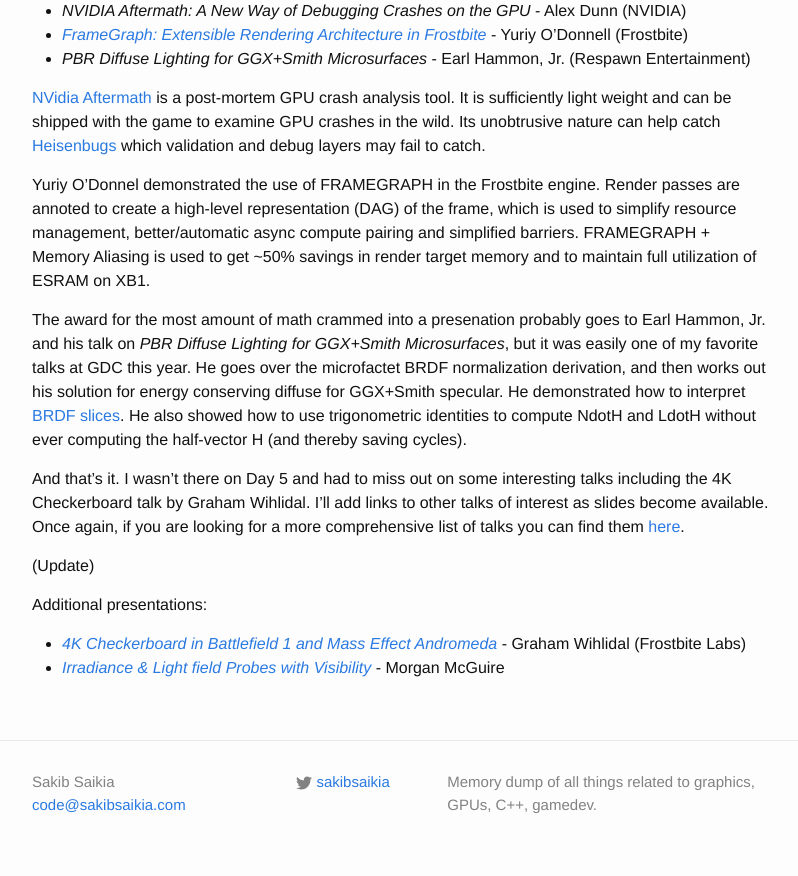
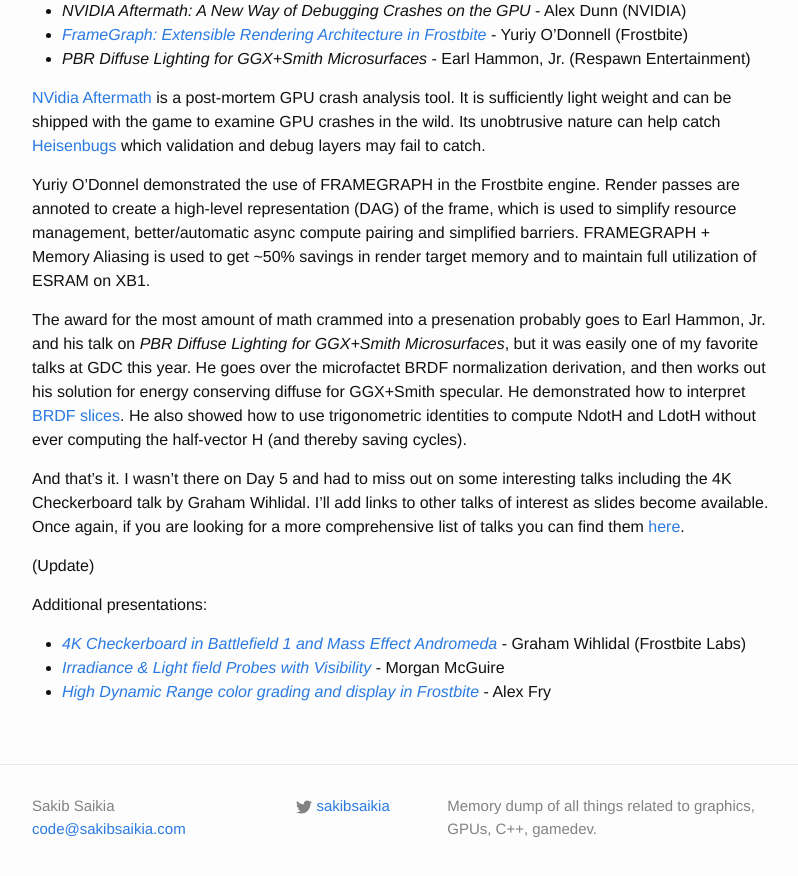
Before and after one commit to SakibSaikia/SakibSaikia.github.io, a Jekyll site: the page built from _posts/2017-03-03-GDC-2017-Recap.markdown, in a window 1280 px wide and 900 px high, scrolled down 3382 px. Shown: the top 876 px of the window, without its empty margins (238-1036 px from the left). Built offline with Jekyll 4.4.1, drawn with Linux system fonts in a browser that asks for light colours; comment, search, counter and statistics services are not loaded.

Commit message:
Added HDR Frostbite link

```diff
--- a/_posts/2017-03-03-GDC-2017-Recap.markdown
+++ b/_posts/2017-03-03-GDC-2017-Recap.markdown
@@ -92,3 +92,4 @@ Additional presentations:
 
 * [*4K Checkerboard in Battlefield 1 and Mass Effect Andromeda*](http://www.frostbite.com/2017/03/4k-checkerboard-in-battlefield-1-and-mass-effect-andromeda/) - Graham Wihlidal (Frostbite Labs)
 * [*Irradiance & Light field Probes with Visibility*](http://graphics.cs.williams.edu/papers/LightFieldI3D17/McGuire2017LightField-GDCSlides.pdf) - Morgan McGuire
+* [*High Dynamic Range color grading and display in Frostbite*](http://www.frostbite.com/2017/03/high-dynamic-range-color-grading-and-display-in-frostbite/) - Alex Fry
```
